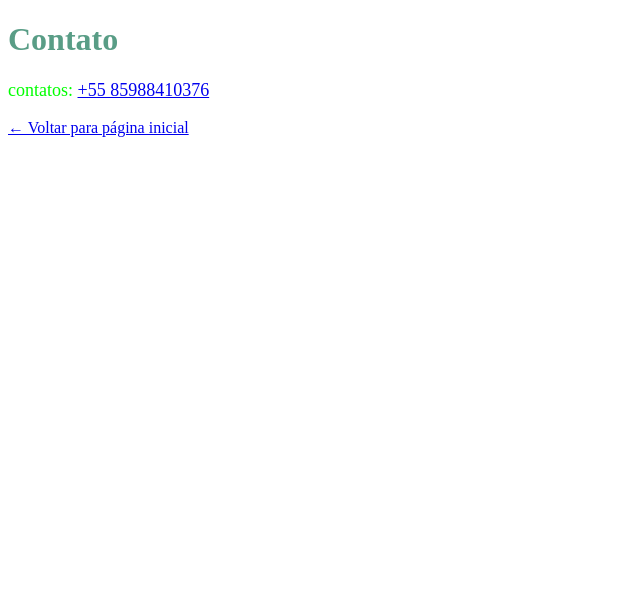
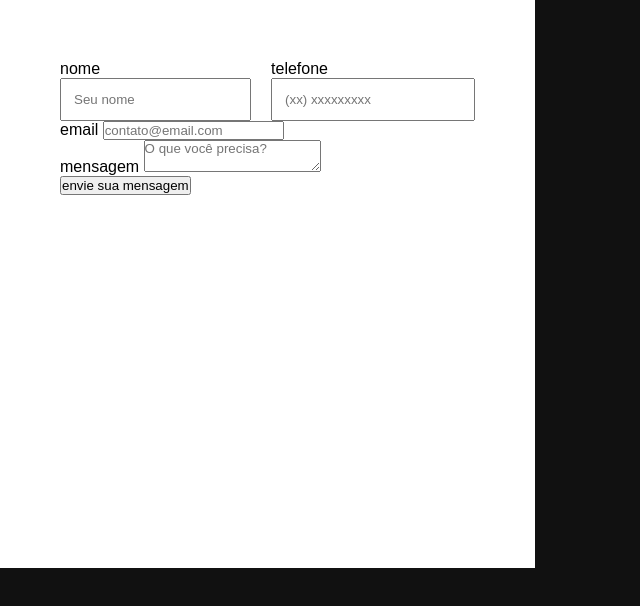
Before and after one commit to EdineudoPortela/Bikcraft-Training, a plain HTML site: page contato.html in a window 1280 px wide. Shown: the whole page, without its empty margins (0-640 px from the left). Drawn offline with Linux system fonts and the light colour scheme.

Commit message:
organizar tela contato

```diff
--- a/contato.html
+++ b/contato.html
@@ -1,15 +1,42 @@
 <!DOCTYPE html>
 <html lang="pt-br">
+
 <head>
     <meta charset="UTF-8">
     <meta name="viewport" content="width=device-width, initial-scale=1.0">
     <title>Bikcraft</title>
-    <link rel="stylesheet" href="style.css"/>
+    <link rel="stylesheet" href="style.css" />
 </head>
+
 <body>
-    <h1>Contato</h1>
-    <p class="p-green p-font-18">contatos: <a href="tel:+5585988410376">+55 85988410376</a></p>
-    <a href="./index.html"> ← Voltar para página inicial</a>
+    <form>
+        <div class="primary-box">
+            <div>
+                <label>nome</label>
+                <input type="text" placeholder="Seu nome" />
+            </div>
+            <div>
+                <label>telefone<label>
+                <input type="tel" placeholder="(xx) xxxxxxxxx" />
+            </div>
+        </div>
 
+        <!-- Segunda caixa -->
+        <div>
+            <label>email</label>
+            <input type="email" placeholder="contato@email.com">
+        </div>
+
+        <!-- Terceira caixa -->
+        <div>
+            <label>mensagem</label>
+            <textarea placeholder="O que você precisa?"></textarea>
+
+        </div>
+
+        <!-- Botão -->
+        <button>envie sua mensagem</button>
+    </form>
 </body>
+
 </html>
--- a/style.css
+++ b/style.css
@@ -1,18 +1,35 @@
-h1{color: rgba(1, 105, 70, 0.653);}
+* {
+    margin: 0;
+    padding: 0;
+    box-sizing: border-box;
+    font-family: sans-serif;
+}
 
-.p-red{color: #f00;}
-.p-green{color: #0f0;}
+html,
+body {
+    height: 100%;
+}
 
-.p-font-11{font-size: 11px;}
-.p-font-18{font-size: 18px;}
+body {
+    background-color: #111;
 
-button{
-    width: 150px;
-    height: 50px;
-    background-color: #c92071;
-    color: #fff;
-    font-style: oblique;
-    border-radius: 10px;
-    font-size: 18px;
-    cursor: pointer;
 }
+
+form {
+
+    background-color: #ffffff;
+    width: 535px;
+    height: 568.29px;
+    padding: 60px;
+}
+
+.primary-box {
+    display: flex;
+    gap: 20px;
+
+}
+
+.primary-box div input {
+    width: 100%;
+    padding: 12px;
+}
```
